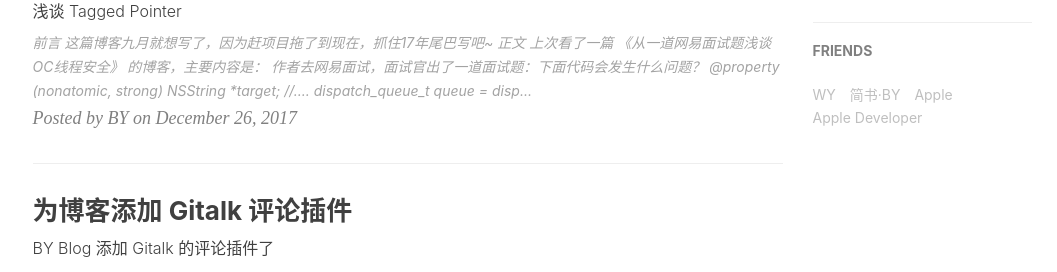
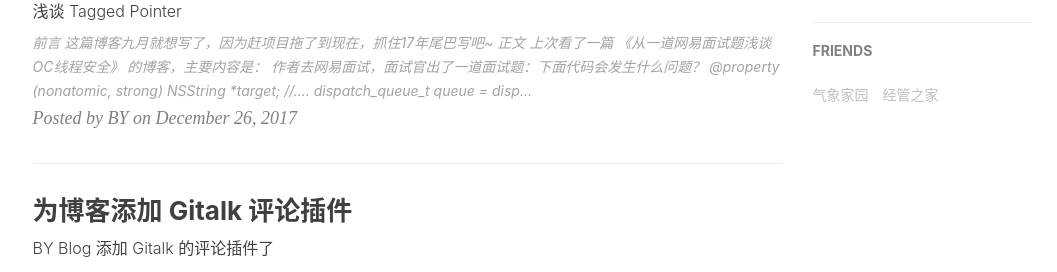
Before and after one commit to dandanger-salmon/dandanger-salmon.github.io, a Jekyll site: the page built from index.html, in a window 1280 px wide and 900 px high, scrolled down 1114 px. Shown: the part 174-446 px from the top of the window, without its empty margins (135-1192 px from the left). Built offline with Jekyll 4.4.1, drawn with Linux system fonts in a browser that asks for light colours; nearby versions of some CDN libraries; the list of posts is cut into pages by our own code; comment, search, counter and statistics services are not loaded.

Commit message:
Update _config.yml

```diff
--- a/_config.yml
+++ b/_config.yml
@@ -57,7 +57,7 @@ kramdown:
 
 # 评论系统
 # Disqus（https://disqus.com/）
-# disqus_username: qiubaiying
+# disqus_username: dandanger-salmon
 
 # Gitalk
 gitalk:
@@ -74,11 +74,11 @@ gitalk:
 
 # Analytics settings
 # Baidu Analytics
-ba_track_id: b50bf2b12b5338a1845e33832976fd68
+#ba_track_id: b50bf2b12b5338a1845e33832976fd68
 
 # Google Analytics
-ga_track_id: 'UA-90855596-1'            # Format: UA-xxxxxx-xx
-ga_domain: qiubaiying.top               # 默认的是 auto, 这里我是自定义了的域名，你如果没有自己的域名，需要改成auto
+#ga_track_id: 'UA-90855596-1'            # Format: UA-xxxxxx-xx
+#ga_domain: qiubaiying.top               # 默认的是 auto, 这里我是自定义了的域名，你如果没有自己的域名，需要改成auto
 
 
 
@@ -99,16 +99,10 @@ service-worker: true
 # Friends
 friends: [
     {
-        title: "WY",
-        href: "http://zhengwuyang.com"
+        title: "气象家园",
+        href: "http://bbs.06climate.com/portal.php"
     },{
-        title: "简书·BY",
-        href: "http://www.jianshu.com/u/e71990ada2fd"
-    },{
-        title: "Apple",
-        href: "https://apple.com"
-    },{
-        title: "Apple Developer",
-        href: "https://developer.apple.com/"
+        title: "经管之家",
+        href: "https://bbs.pinggu.org/"
     }
 ]
```
